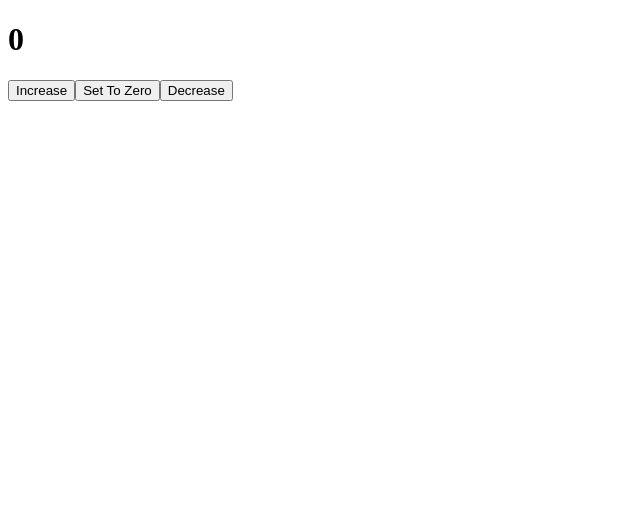
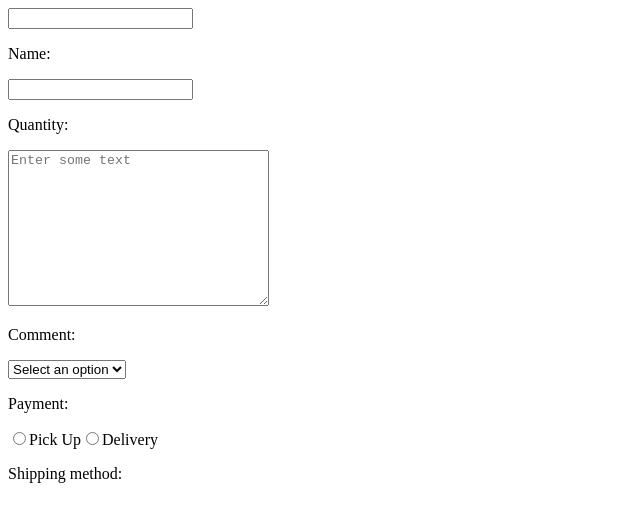
Before and after one commit to InduwaraThisaru2269/induwara-test-app, a React (Vite) app: page / in a window 1280 px wide. Shown: the top 522 px of the page, without its empty margins (0-640 px from the left). Built offline with nearby package versions, Linux system fonts and the light colour scheme.

Commit message:
learned onChange Event Handler

```diff
--- a/src/App.jsx
+++ b/src/App.jsx
@@ -1,4 +1,3 @@
-import Counter from "./CounterProgram"
 import MyComponent from "./MyComponent"
 
 function App() {
@@ -20,7 +19,7 @@
 
   return(
     <>
-    <Counter />
+    <MyComponent />
     </>
   )
 }
--- a/src/MyComponent.jsx
+++ b/src/MyComponent.jsx
@@ -2,32 +2,64 @@
 
 function MyComponent(){
 
-    const [name, setName] = useState("Guest");
-    const [age, setAge] = useState(0);
-    const [isEmployeed, setIsEmployeed] = useState(false)
+    const [name, setName] = useState("");
+    const [quantity, setQuantity] = useState();
+    const [comment, setComment] = useState("");
+    const [payment, setPayment] = useState("");
+    const [shipping, setShipping] = useState("");
 
-    const updateName = () => {
-        setName("Induwara");
+    const handleNameChange = (event) => {
+        setName(event.target.value);
     }
 
-    const incremetAge = () => {
-        setAge(age + 1)
+    const handleQuantityChange = (event) => {
+        setQuantity(event.target.value);
     }
 
-    const changeEmployeeStatus = () => {
-        setIsEmployeed(!isEmployeed)
+    const handleCommentChange = (event) => {
+        setComment(event.target.value)
+    }
+
+    const handlePaymentChange = (event) => {
+        setPayment(event.target.value)
+    }
+
+    const handleShippingChange = (event) => {
+        setShipping(event.target.value)
     }
 
     return(
         <div>
+            <input value={name} onChange={handleNameChange} />
             <p>Name: {name}</p>
-            <button onClick={updateName}>Set Name</button>
 
-            <p>Age: {age}</p>
-            <button onClick={incremetAge}>Increment Age</button>
+            <input value={quantity} onChange={handleQuantityChange} type="number"/>
+            <p>Quantity: {quantity}</p>
 
-            <p>Is employeed: {isEmployeed ? "Yes" : "No"}</p>
-            <button onClick={changeEmployeeStatus}>Change Employeement</button>
+            <textarea value={comment} onChange={handleCommentChange} placeholder="Enter some text" cols="30" rows="10"></textarea>
+            <p>Comment: {comment}</p>
+
+            <select value={payment} onChange={handlePaymentChange}>
+                <option value="">Select an option</option>
+                <option value="Visa">Visa</option>
+                <option value="MasterCard">MasterCard</option>
+                <option value="GiftCard">Gift Card</option>
+            </select>
+            <p>Payment: {payment}</p>
+
+            <label>
+                <input type="radio" value="Pick Up"
+                    checked={shipping === "Pick Up"}
+                    onChange={handleShippingChange} />
+                Pick Up
+            </label>
+            <label>
+                <input type="radio" value="Delivery"
+                    checked={shipping === "Delivery"}
+                    onChange={handleShippingChange} />
+                Delivery
+            </label>
+            <p>Shipping method: {shipping}</p>
         </div>
     );
 }
```
